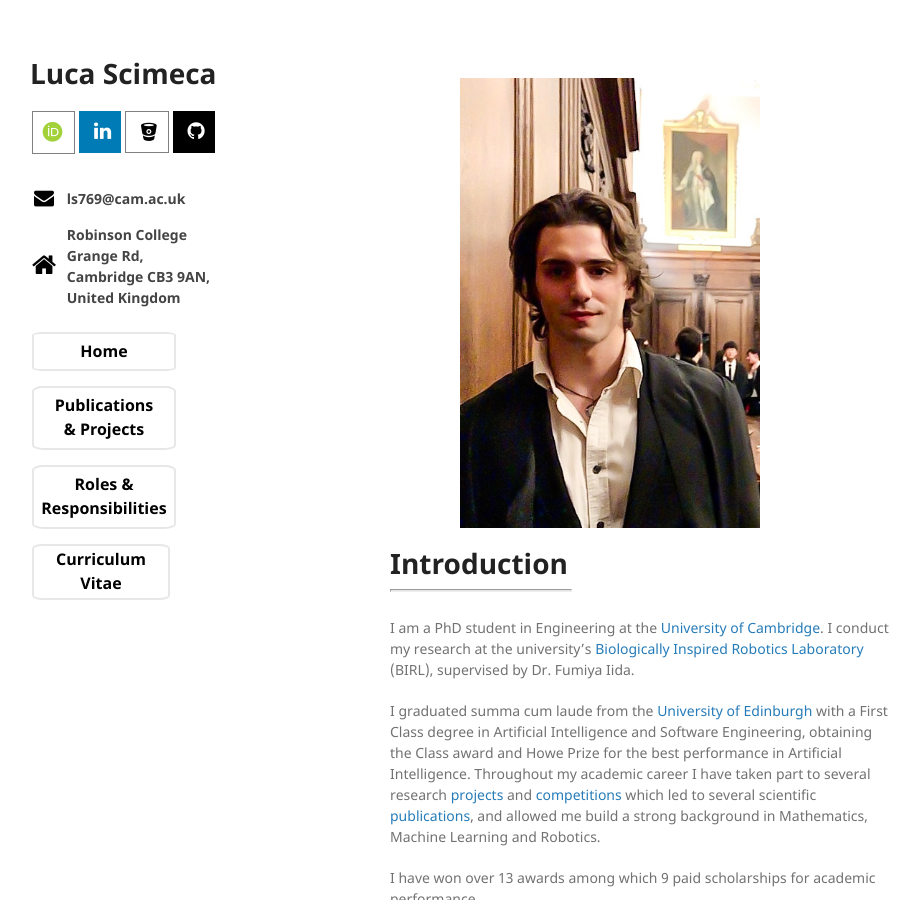
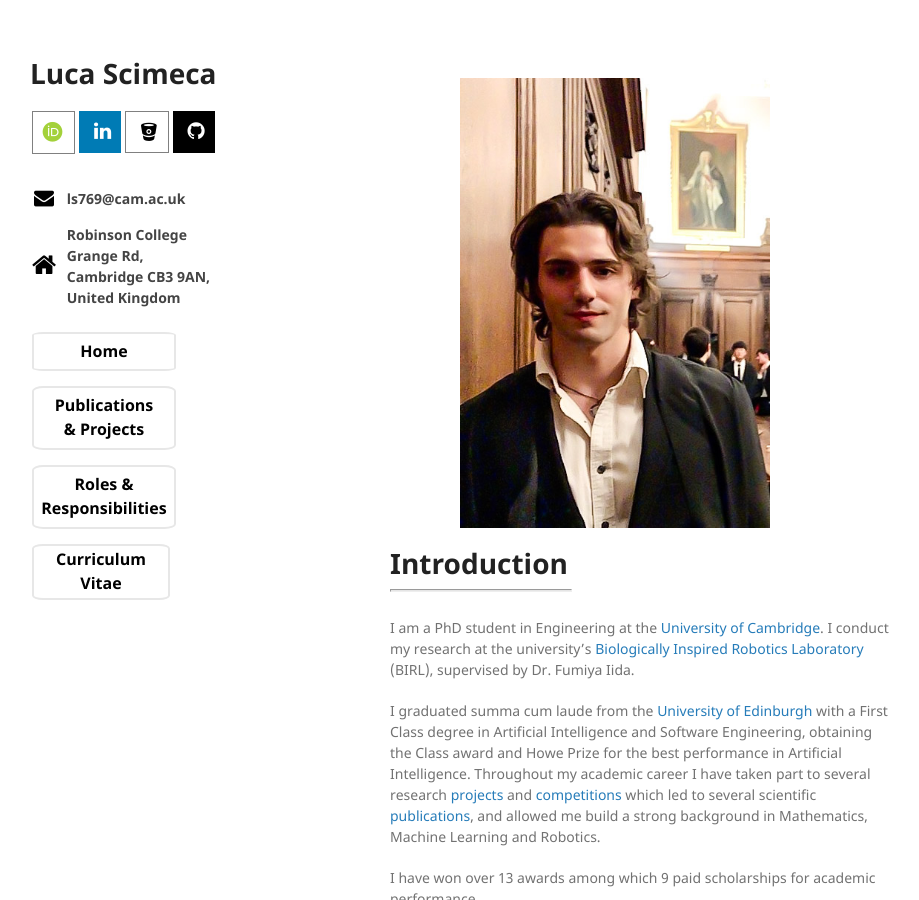
Before and after one commit to lucascimeca/lucascimeca.github.io, a Jekyll site: the page built from index.md, in a window 1280 px wide and 900 px high. Shown: the whole window, without its empty margins (180-1099 px from the left). Built offline with Jekyll 4.4.1, drawn with Linux system fonts in a browser that asks for light colours; nearby versions of some CDN libraries; some web fonts are replaced; the repository's description, which GitHub fills in, is left out.

Commit message:
Update index.md

```diff
--- a/index.md
+++ b/index.md
@@ -5,7 +5,7 @@ layout: default
 <link rel="stylesheet" href="{{ '/assets/css/style.css?v=' | append: site.github.build_revision | relative_url }}">
 
 <p id="-intro_img" style="padding-top: 20px; padding-left: 5em">
-  <img src="/docs/Luca Scimeca.jpg" align="center" height="450" width="300">
+  <img src="/docs/Luca Scimeca.jpg" align="center" height="450" width="310">
 </p>
 
 # [](#Intro) Introduction
```
